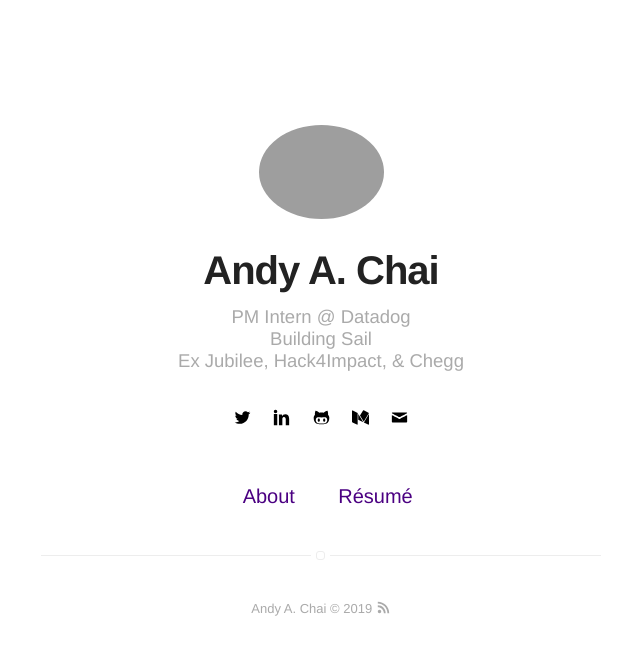
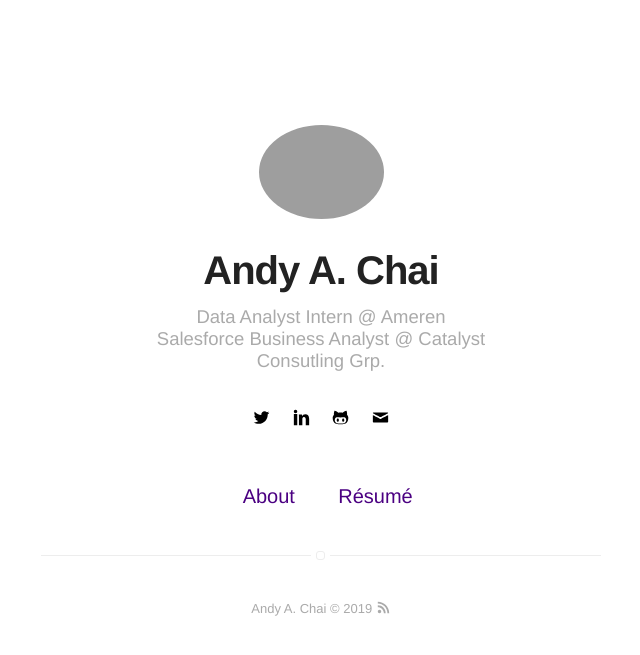
Before and after one commit to andyaustinchai/andyaustinchai.github.io, a Jekyll site: the page built from index.html, in a window 1280 px wide. Shown: the top 655 px of the page, without its empty margins (319-959 px from the left). Built offline with Jekyll 4.4.1, drawn with Linux system fonts in a browser that asks for light colours; part of the change alters nothing that is shown.

Commit message:
Update _config.yml

```diff
--- a/_config.yml
+++ b/_config.yml
@@ -1,6 +1,6 @@
 # main text of home
 name: Andy A. Chai
-bio: PM Intern @ Datadog <br> Building Sail <br> Ex Jubilee, Hack4Impact, & Chegg
+bio: Data Analyst Intern @ Ameren <br> Salesforce Business Analyst @ Catalyst Consutling Grp. <br>
 
 # twitter summary info
 # description: A blog about technology and stuff related
@@ -14,15 +14,15 @@ picture: assets/images/andy2.jpg
 # and specify source (external or local).
 resume: true
 resume-external: false
-resume-url: assets/Resume.pdf
+resume-url: assets/Andy Chai's Resume (October 2019).pdf
 
-url: https://davidachang.github.io
+url: https://andyaustinchai.github.io/andychai-resume/
 # your url: http://USERNAME.github.io
 
 permalink: /:title/
 
 # To enable google analytics, supply your token below
-analytics-google: 'UA-114111919-1'
+analytics-google: 'UA-151091525-1'
 
 # To enable piwik tracking, supply your url & site ID below
 # analytics-piwik-url: 'piwik.my-host.com'
@@ -35,22 +35,22 @@ disqus:
 
 # if you don't have any of social below, comment the line
 #facebook: myfacebook
-twitter: bigdchang
+twitter: andychai_
 # google: mygoogle
 # instagram: myinstagram
 # pinterest: mypinterest
-linkedin: davidalexchang
+linkedin: andyaustinchai
 # youtube: myyoutube
 # spotify: myspotify
-github: davidachang
+github: andyaustinchai
 # lastfm: mylastfm
 # stackoverflow: 7044681/mystackoverflow
 # quora: userquora
 # reddit: username
-medium: bigdchang
+# medium: bigdchang
 # vimeo: myvimeo
 # lanyrd: mylanyrd
-email: dachang3@illinois.edu
+email: andyaustinchai@gmail.com
 
 authors:
     johndoe:
```
